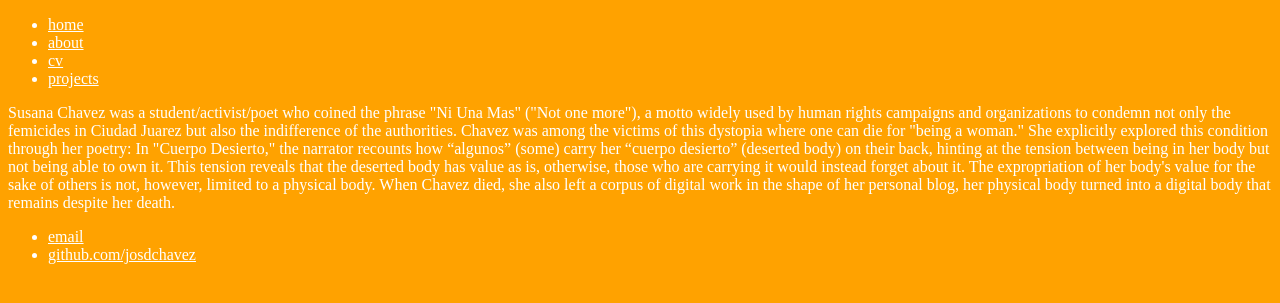
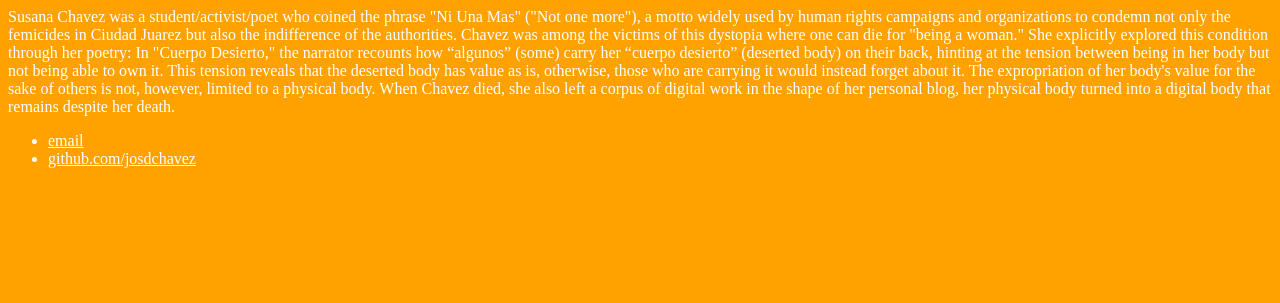
Before and after one commit to josdchavez/josdchavez.github.io, a Jekyll site: the page built from cuerpoclickbait/index.html, in a window 1280 px wide. Shown: the top 303 px of the page. Built offline with Jekyll 4.4.1, drawn with Linux system fonts in a browser that asks for light colours.

Commit message:
Update changecolor.html

```diff
--- a/_layouts/changecolor.html
+++ b/_layouts/changecolor.html
@@ -7,14 +7,6 @@
 	</head>
 	<body>
 
-		<nav>
-    		<ul>
-			<li><a href="/">home</a></li>
-	        	<li><a href="/about">about</a></li>
-        		<li><a href="/cv">cv</a></li>
-        		<li><a href="/blog">projects</a></li>
-    		</ul>
-		</nav>
 		<div class="container">
     		{{ content }}
 		</div><!-- /.container -->
```
